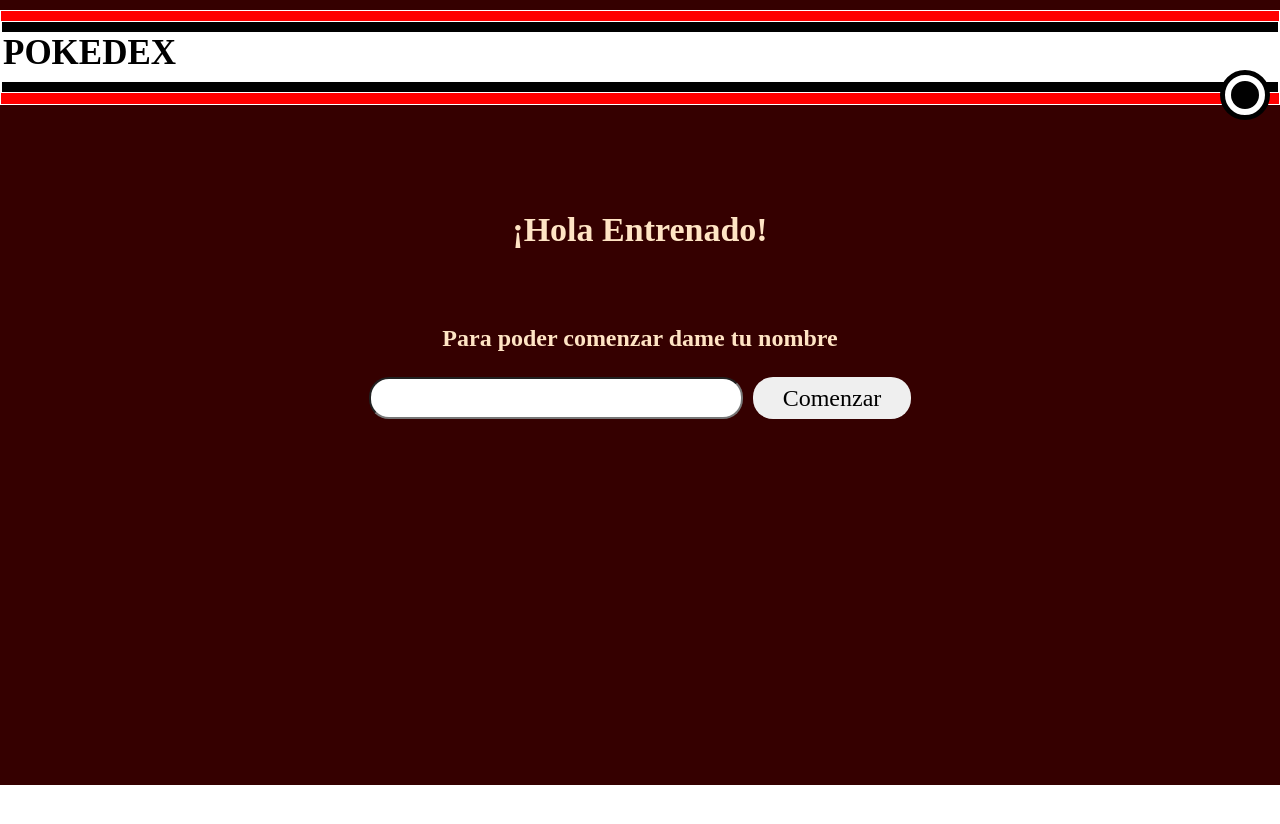
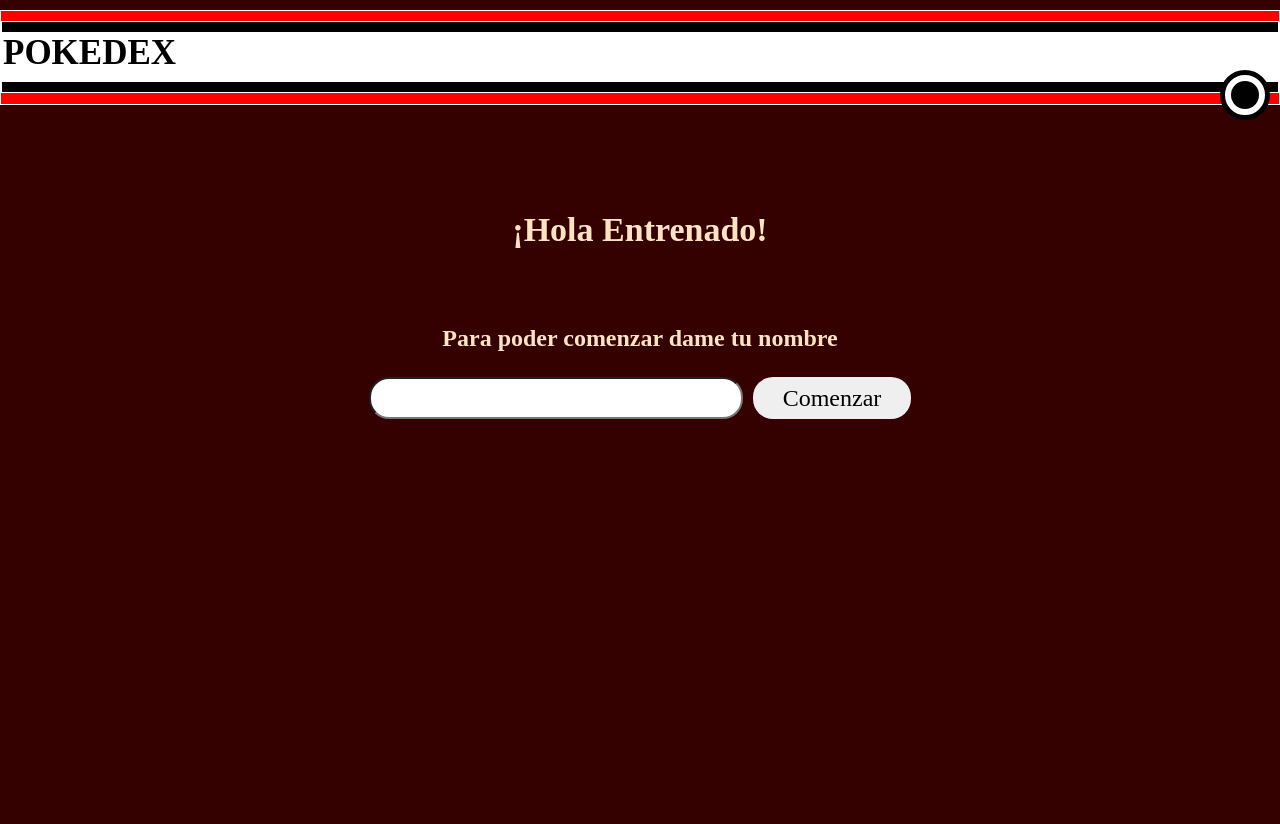
Before and after one commit to 95vpn/pokemon-api, a React (Vite) app: page /#/ in a window 1280 px wide. Before the commit the page ends 800 px from the top, so only its background shows below. Built offline with nearby package versions, Linux system fonts and the light colour scheme; a web font is replaced by a local one.

Commit message:
pokemon v1.1

```diff
--- a/src/pages/PokedexPage.jsx
+++ b/src/pages/PokedexPage.jsx
@@ -21,7 +21,7 @@
 
     useEffect(() => {
         if (selectValue === 'allPokemons') {
-            const url = 'https://pokeapi.co/api/v2/pokemon/?limit=50';
+            const url = 'https://pokeapi.co/api/v2/pokemon/?limit=3000';
             getpokemons(url)
         } else {
             getPerType(selectValue);
--- a/src/pages/styles/homePage.css
+++ b/src/pages/styles/homePage.css
@@ -2,7 +2,7 @@
     display: flex;
     flex-direction: column;
     align-items: center;
-    height: 85vh;
+    height: 90vh;
     padding-top: 50px;
 }
 
@@ -12,6 +12,7 @@
     font-size: 34px;
     align-items: center;
 }
+
 .homeName-title {
     display: flex;
     padding: 20px;
```
